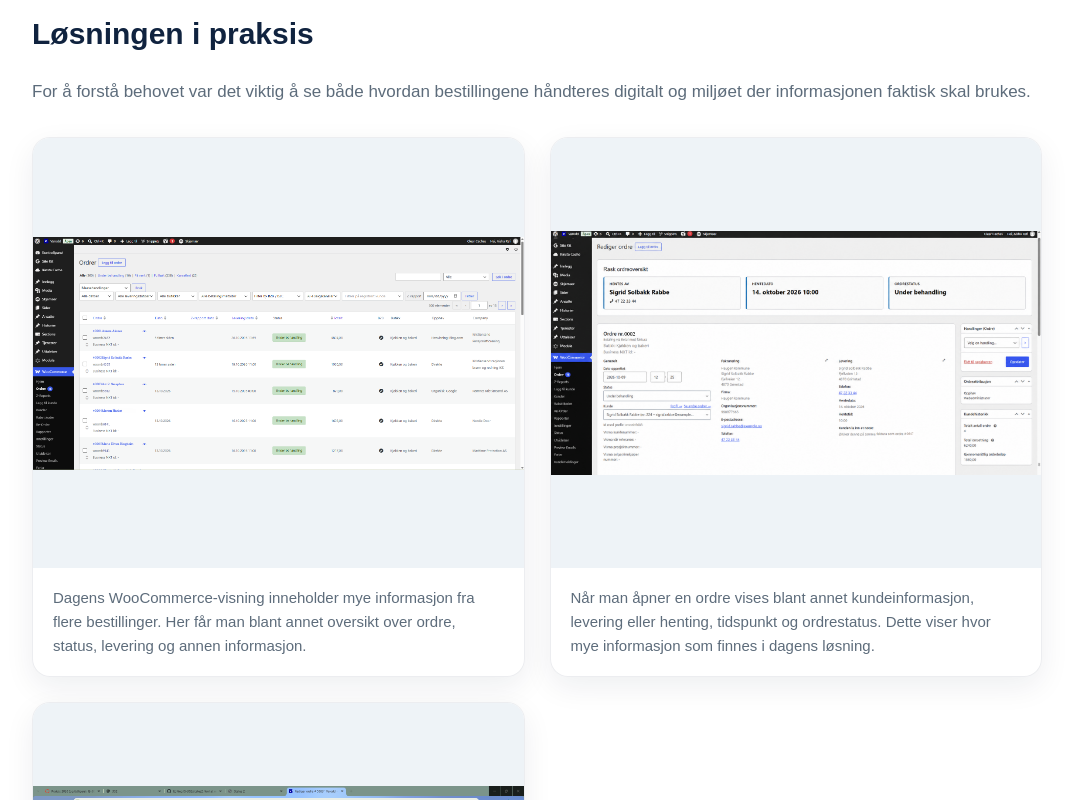
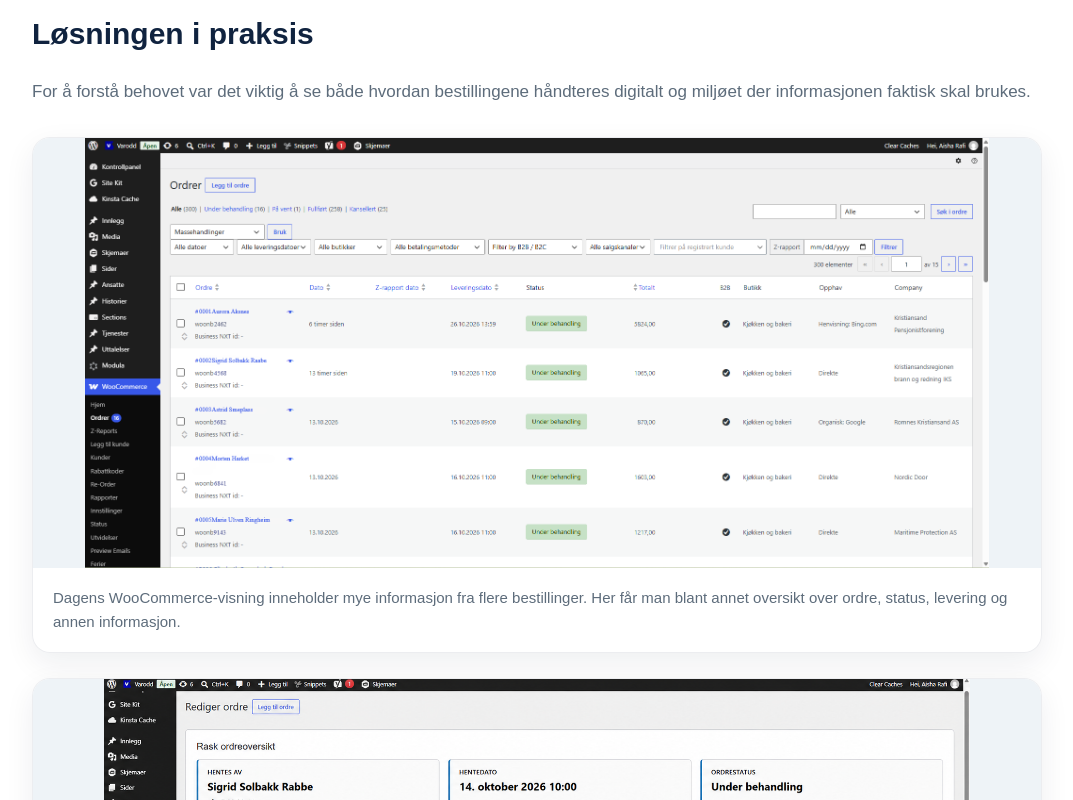
Before and after one commit to aisha-ra/IS-302, a plain HTML site: page status2.html in a window 1280 px wide. Shown: the part 3800-4600 px from the top of the page, without its empty margins (103-1176 px from the left). Drawn offline with Linux system fonts and the light colour scheme.

Commit message:
Update style.css

```diff
--- a/style.css
+++ b/style.css
@@ -1171,3 +1171,29 @@
 body.dark-mode .status2-single-figure figcaption {
   color: #c7d2df;
 }
+
+/* =========================
+   STATUS 2 - CLICK TO ENLARGE
+========================= */
+
+.image-zoom {
+  display: block;
+  cursor: zoom-in;
+}
+
+.image-zoom img {
+  transition: transform 0.2s ease;
+}
+
+.image-zoom:hover img {
+  transform: scale(1.01);
+}
+
+
+/* =========================
+   STATUS 2 - WOO IMAGES VERTICAL
+========================= */
+
+.status2-gallery {
+  grid-template-columns: 1fr;
+}
```
